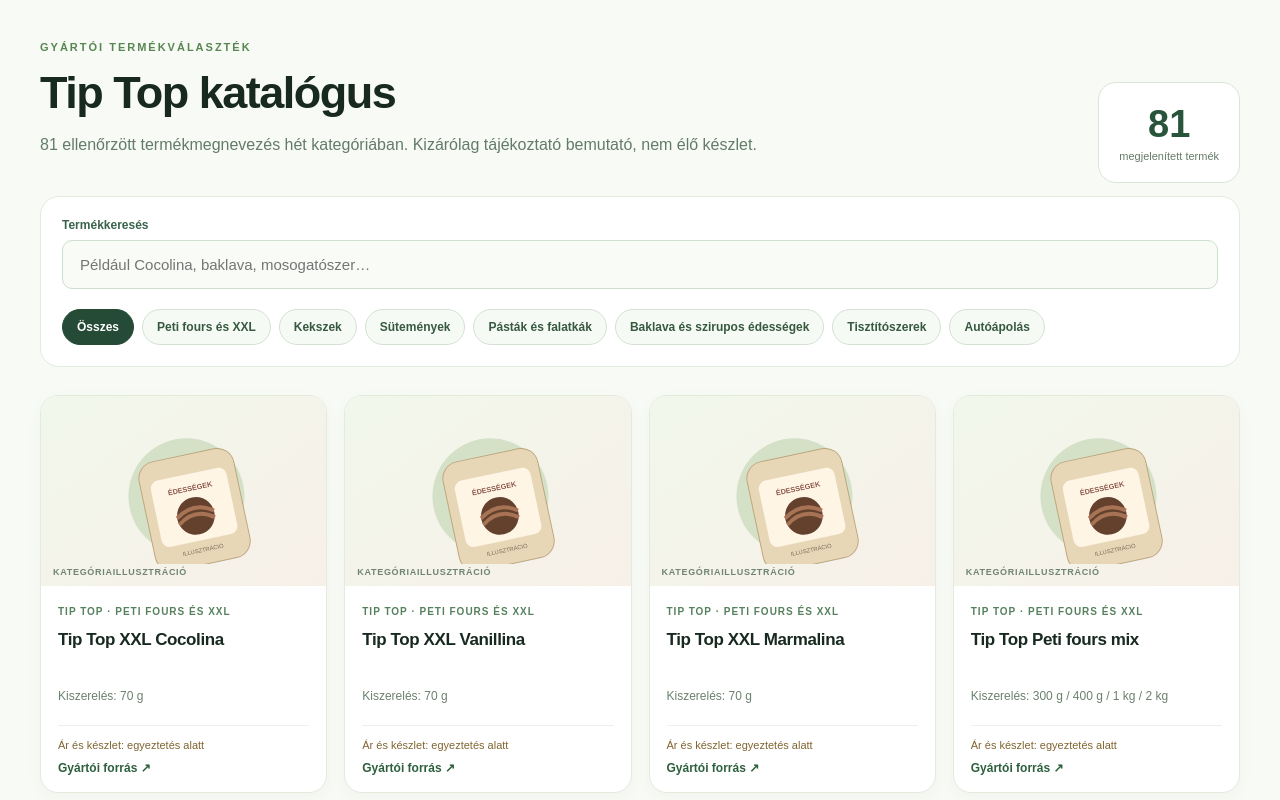
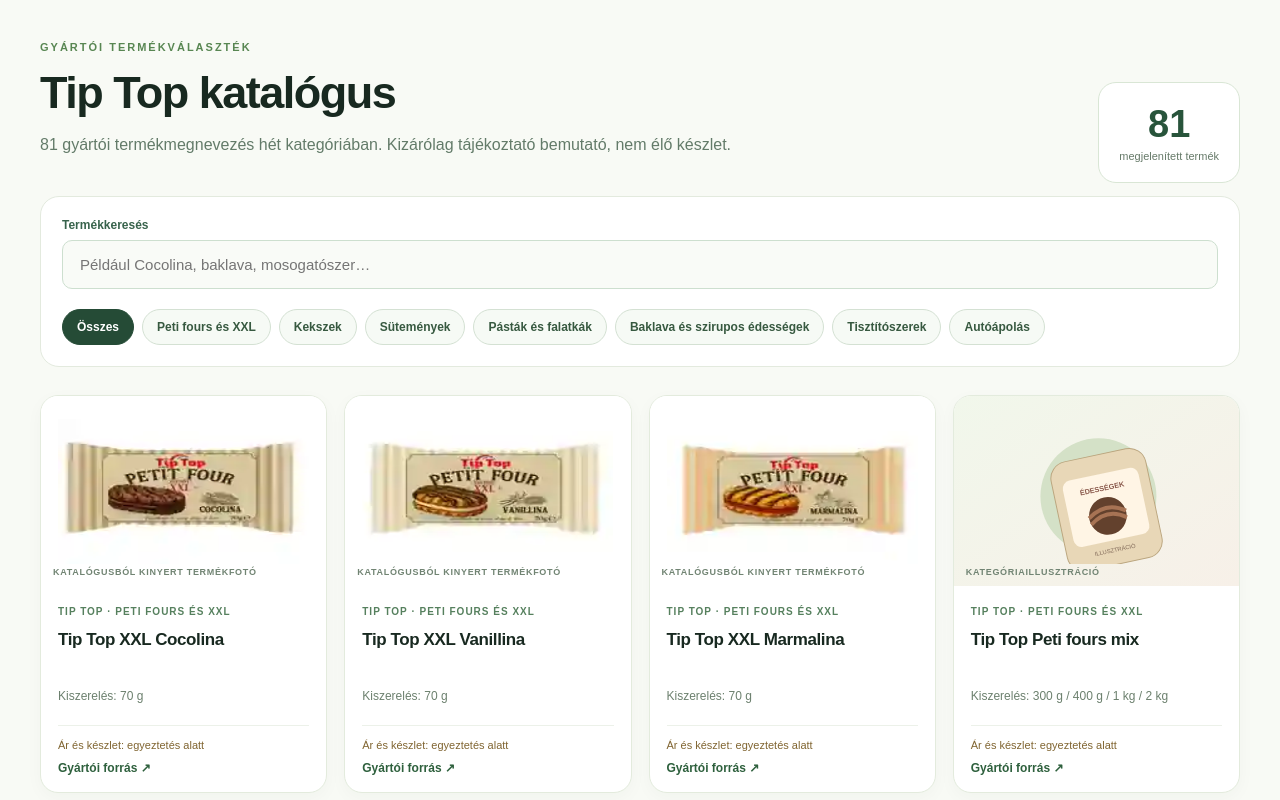
Before and after one commit to ksntradekft/bulkpact, a Next.js app: page /tip-top in a window 1280 px wide. Shown: the part 600-1400 px from the top of the page. Built offline with nearby package versions, Linux system fonts and the light colour scheme.

Commit message:
Display real PDF-extracted XXL packshots on Tip Top catalogue

```diff
--- a/app/tip-top/catalogue.jsx
+++ b/app/tip-top/catalogue.jsx
@@ -2,23 +2,26 @@
 import {useMemo,useState} from 'react';
 import {tiptopCategories,tiptopProducts} from '../../lib/tiptop-verified';
 const artFor=id=>id==='auto'||id==='tisztitas'?'/images/salty.svg':id==='keksz'?'/images/biscuits.svg':'/images/sweet.svg';
+const pdfSpritePositions={'petifur-01':'0% center','petifur-02':'50% center','petifur-03':'100% center'};
 function ProductImage({product}){
  const [failed,setFailed]=useState(false);
+ const spritePosition=pdfSpritePositions[product.id];
+ if(spritePosition)return <div className="tt-photo tt-real"><div role="img" aria-label={product.name+' – az átadott gyártói katalógus 5. oldalából kinyert valódi csomagolásfotó'} style={{width:'88%',height:145,backgroundImage:"url('/tiptop/xxl-trio.webp')",backgroundSize:'300% 100%',backgroundPosition:spritePosition,backgroundRepeat:'no-repeat'}}/><span>KATALÓGUSBÓL KINYERT TERMÉKFOTÓ</span></div>;
  const real=Boolean(product.photo)&&!failed;
  return <div className={'tt-photo '+(real?'tt-real':'tt-illustration')}>
  <img src={real?product.photo:artFor(product.category)} alt={real?product.name+' – gyártói termékfotó':product.categoryName+' – kategóriaillusztráció (nem termékfotó)'} loading="lazy" onError={()=>setFailed(true)}/>
  <span>{real?'GYÁRTÓI KÉPFORRÁS':'KATEGÓRIAILLUSZTRÁCIÓ'}</span>
- </div>
+ </div>;
 }
 export default function TipTopCatalogue({compact=false}) {
  const [category,setCategory]=useState('all');const [search,setSearch]=useState('');
  const filtered=useMemo(()=>tiptopProducts.filter(p=>(category==='all'||p.category===category)&&(!search.trim()||(p.name+' '+(p.pack||'')+' '+p.categoryName).toLocaleLowerCase('hu-HU').includes(search.trim().toLocaleLowerCase('hu-HU')))),[category,search]);
  return <div className="tt-catalog">
- <div className="tt-catalog-top"><div><span className="eyebrow">GYÁRTÓI TERMÉKVÁLASZTÉK</span><h2>Tip Top katalógus</h2><p>{tiptopProducts.length} ellenőrzött termékmegnevezés hét kategóriában. Kizárólag tájékoztató bemutató, nem élő készlet.</p></div><div className="tt-count"><b>{filtered.length}</b><span>megjelenített termék</span></div></div>
+ <div className="tt-catalog-top"><div><span className="eyebrow">GYÁRTÓI TERMÉKVÁLASZTÉK</span><h2>Tip Top katalógus</h2><p>{tiptopProducts.length} gyártói termékmegnevezés hét kategóriában. Kizárólag tájékoztató bemutató, nem élő készlet.</p></div><div className="tt-count"><b>{filtered.length}</b><span>megjelenített termék</span></div></div>
  <div className="tt-toolbar"><label className="tt-search-label" htmlFor="tt-search">Termékkeresés<input id="tt-search" value={search} onChange={e=>setSearch(e.target.value)} type="search" placeholder="Például Cocolina, baklava, mosogatószer…" autoComplete="off"/></label><div className="tt-filters" aria-label="Termékkategóriák"><button type="button" className={category==='all'?'active':''} onClick={()=>setCategory('all')}>Összes</button>{tiptopCategories.map(c=><button type="button" key={c.id} className={category===c.id?'active':''} onClick={()=>setCategory(c.id)}>{c.name}</button>)}</div></div>
  <div className="tt-items">{filtered.map(p=><article className="tt-product" key={p.id}><ProductImage product={p}/><div className="tt-product-content"><span className="tt-brand">TIP TOP · {p.categoryName}</span><h3>{p.name}</h3><div className="tt-pack">{p.pack?'Kiszerelés: '+p.pack:'Kiszerelés ellenőrzés alatt'}</div><div className="tt-bottom"><span className="tt-status">Ár és készlet: egyeztetés alatt</span><a href={p.source} target="_blank" rel="noopener noreferrer" aria-label={'Gyártói forrás megnyitása: '+p.name}>Gyártói forrás ↗</a></div></div></article>)}</div>
  {filtered.length===0&&<p className="tt-empty">Nincs találat. Próbálj másik kulcsszót vagy kategóriát.</p>}
- <p className="tt-disclaimer">A felsorolt tételek a Tip Top gyártói weboldalának nyilvános termékoldalai alapján készültek. A gyártói oldal képei csak azonosítható, ellenőrzött termékhivatkozásnál jelenhetnek meg; ha a kép nem érhető el, külön jelölt illusztráció látható. A gyártói árak nem a KSN Trade eladási árai. A magyar termékadatok, KSN árak és készlet ellenőrzéséig nem rendelhetők.</p>
+ <p className="tt-disclaimer">Az XXL termékek fotói a KSN Trade részére átadott DOUBLE D GROUP FOOD LTD gyártói katalógus 5. oldalából származnak. A többi terméknél ellenőrzött gyártói webes képhivatkozás vagy külön jelölt illusztráció jelenik meg. A gyártói árak nem a KSN Trade eladási árai. A magyar termékadatok, KSN árak és készlet ellenőrzéséig nem rendelhetők.</p>
  {!compact&&<div className="tt-maker"><strong>Teljes gyártói választék és műszaki termékadatok</strong><a href="https://www.tiptopbg.com/" rel="noopener noreferrer" target="_blank">Tip Top hivatalos weboldal ↗</a></div>}
- </div>
+ </div>;
 }
```
